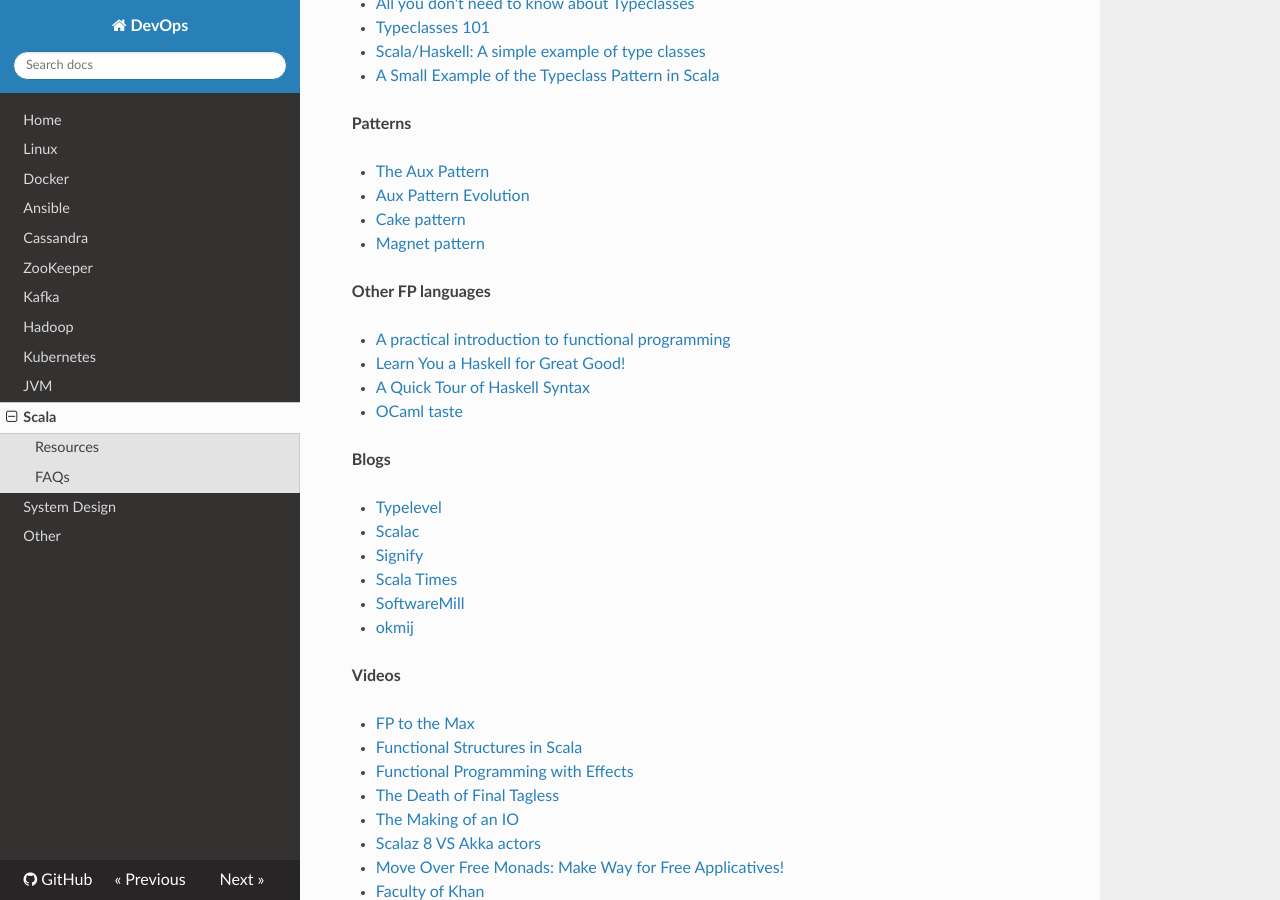
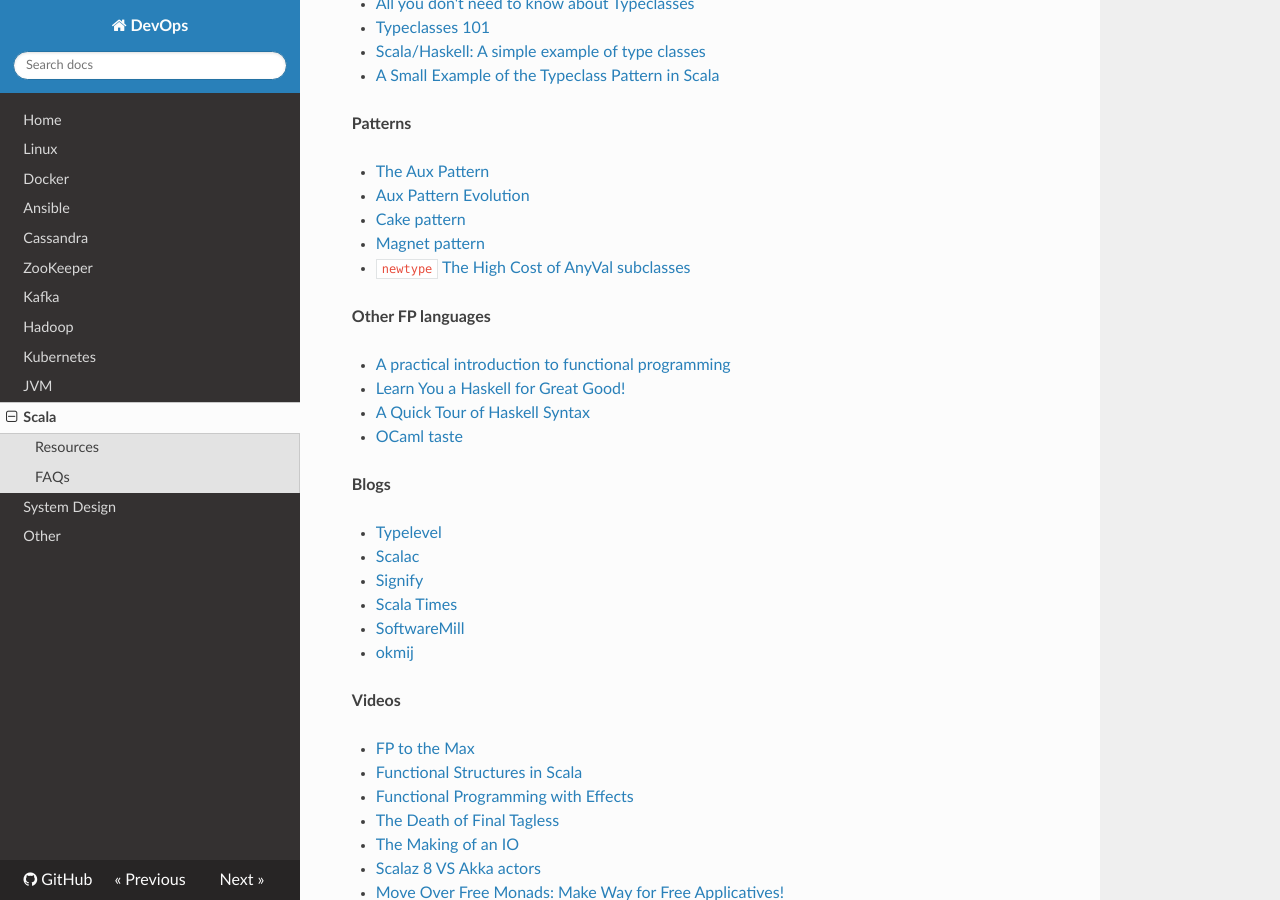
Before and after one commit to niqdev/devops, an MkDocs documentation site: the page built from docs/scala.md, in a window 1280 px wide and 900 px high, scrolled down 2288 px. Built offline with MkDocs 1.6.1, drawn with Linux system fonts in a browser that asks for light colours; nearby versions of some CDN libraries.

Commit message:
doc: update scala

```diff
--- a/docs/scala.md
+++ b/docs/scala.md
@@ -106,6 +106,7 @@
 * [Aux Pattern Evolution](http://www.vlachjosef.com/aux-pattern-evolution/)
 * [Cake pattern](https://medium.com/@itseranga/scala-cake-pattern-e0cd894dae4e)
 * [Magnet pattern](http://spray.io/blog/2012-12-13-the-magnet-pattern)
+* `newtype` [The High Cost of AnyVal subclasses](https://failex.blogspot.com/2017/04/the-high-cost-of-anyval-subclasses.html)
 
 **Other FP languages**
 
```
